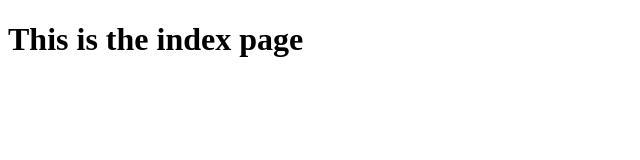
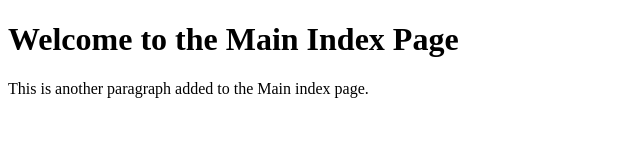
Before and after one commit to Darshanum-27/VCS-2-Exercise9, a plain HTML site: page index.html in a window 1280 px wide. Shown: the whole page, without its empty margins (0-640 px from the left). Drawn offline with Linux system fonts and the light colour scheme.

Commit message:
Modified index.html in master branch

```diff
--- a/index.html
+++ b/index.html
@@ -6,6 +6,7 @@
     <title>Index Page</title>
 </head>
 <body>
-    <h1>This is the index page</h1>
+    	<h1>Welcome to the Main Index Page</h1>
+	<p>This is another paragraph added to the Main index page.</p>
 </body>
 </html>
```
